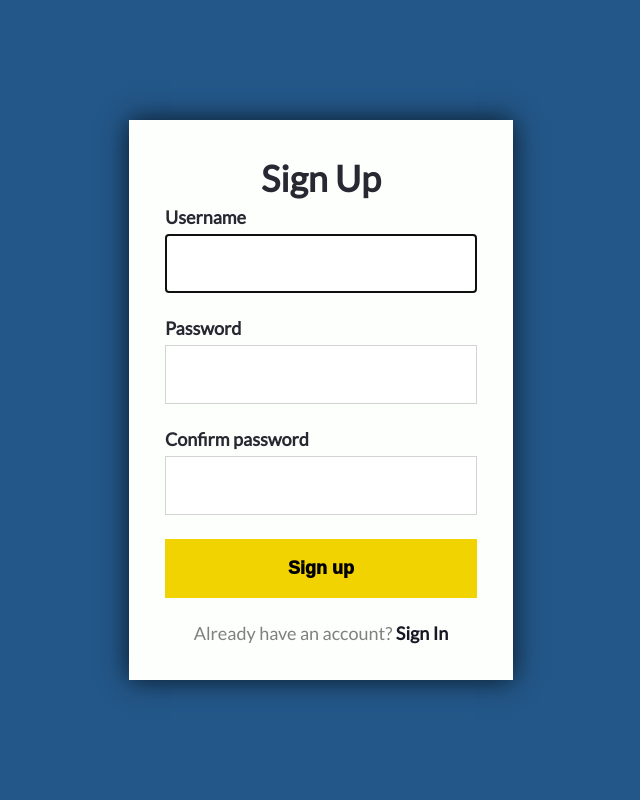
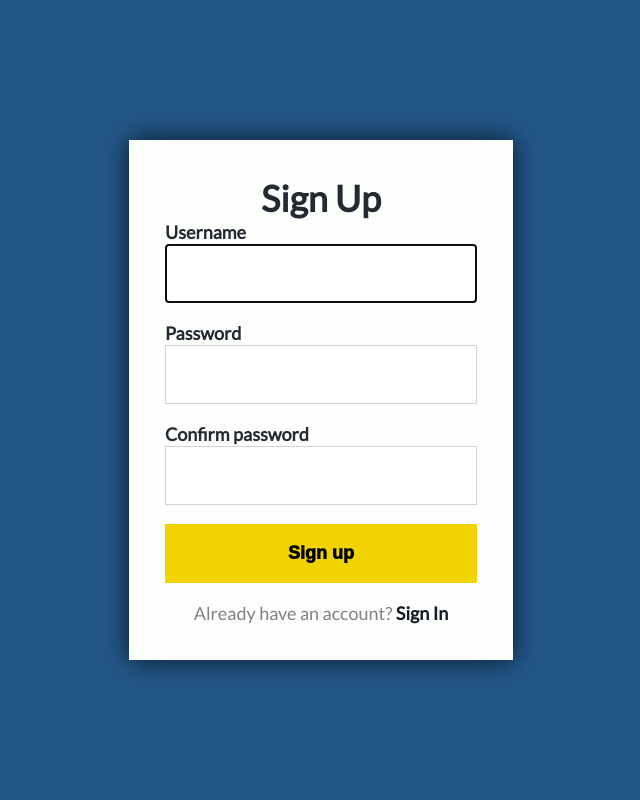
Before and after one commit to josefelq/nlp_web, a Django app: page /signup in a window 1280 px wide. Shown: the whole page, without its empty margins (319-959 px from the left). Run offline with Django 3.2, Linux system fonts and the light colour scheme.

Commit message:
signup style

```diff
--- a/user_example/static/style.css
+++ b/user_example/static/style.css
@@ -269,7 +269,7 @@
 
   .registration > div {
     padding: 2rem;
-    height: 65vh;
+    min-height: 65vh;
     width: 30vw;
   }
 }
```
